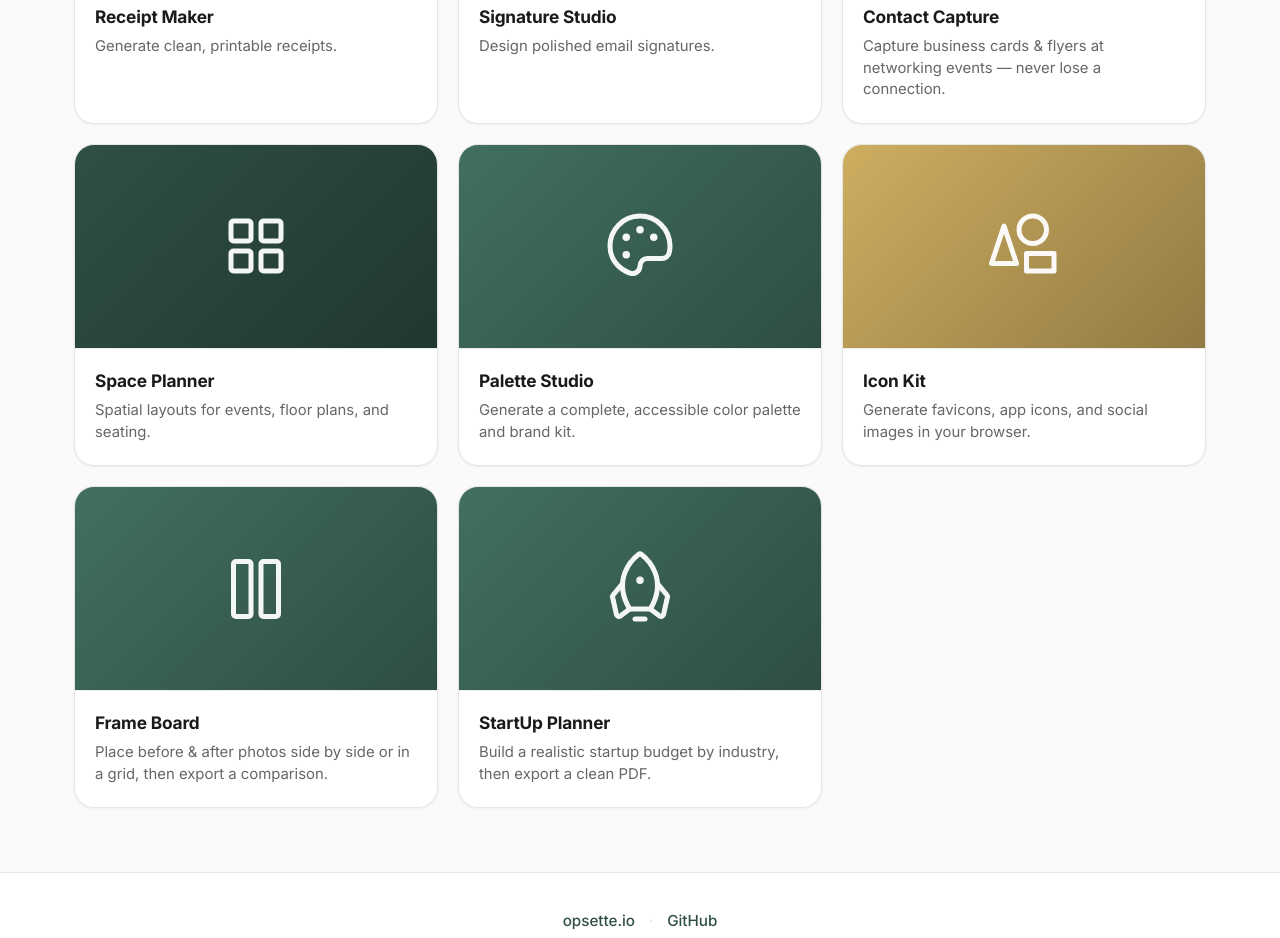
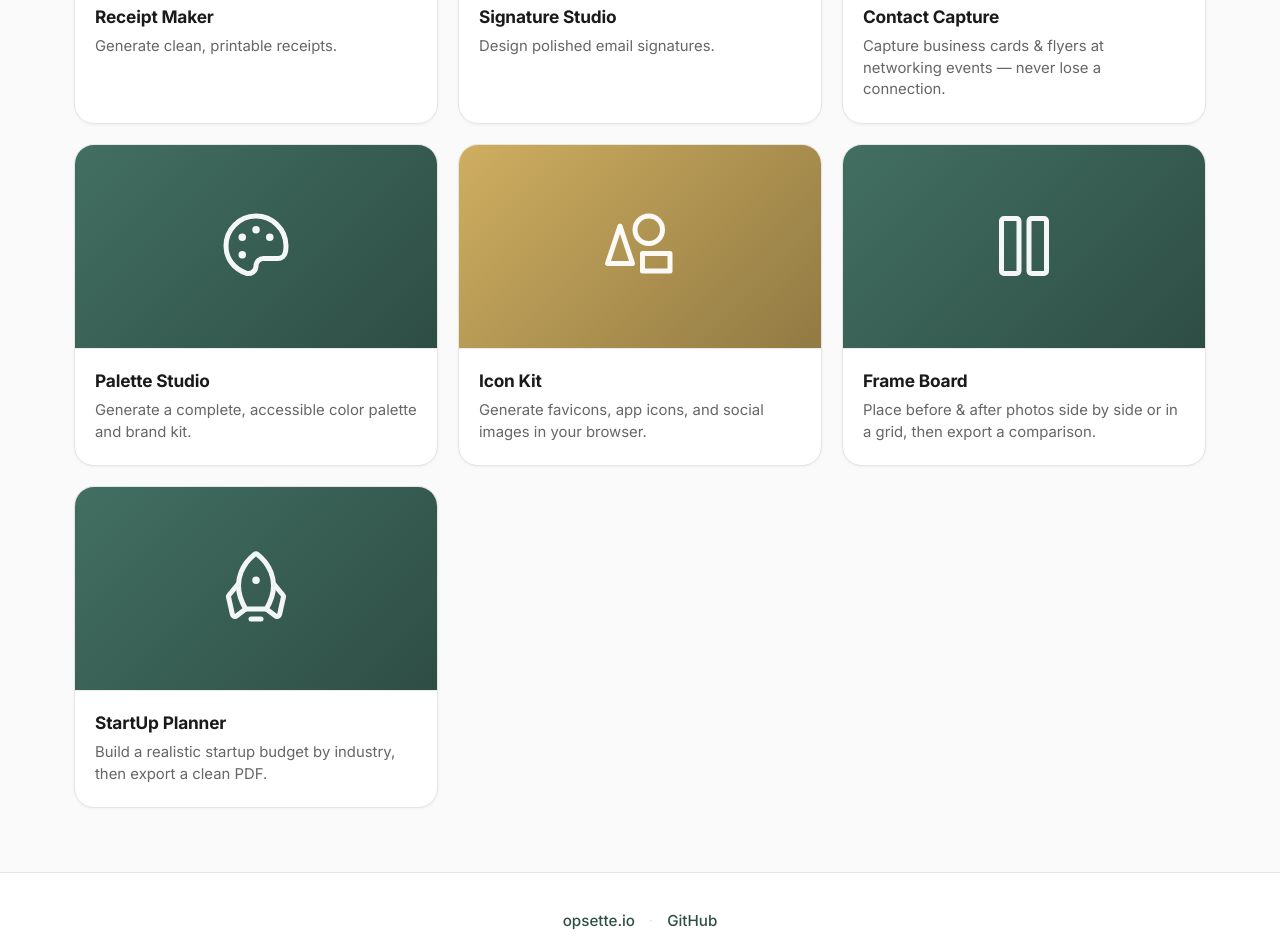
Before and after one commit to Opsette-Tools/opsette-tools.github.io, a plain HTML site: page index.html in a window 1280 px wide. Shown: the part 2029-2967 px from the top of the page. Drawn offline with Linux system fonts and the light colour scheme.

Commit message:
delete space planner

```diff
--- a/index.html
+++ b/index.html
@@ -191,15 +191,6 @@
           </div>
         </a>
 
-        <a class="card" href="https://tools.opsette.io/space-planner/" data-category="productivity" style="--card-accent:#2f4f46;">
-          <div class="card-media">
-            <img src="images/space-planner-icon.svg" alt="" loading="lazy" class="card-icon" />
-          </div>
-          <div class="card-body">
-            <h2 class="card-title">Space Planner</h2>
-            <p class="card-desc">Spatial layouts for events, floor plans, and seating.</p>
-          </div>
-        </a>
 
         <a class="card" href="https://tools.opsette.io/palette-studio/" data-category="productivity" style="--card-accent:#426f62;">
           <div class="card-media">
```
Also changed, not shown: images/space-planner-icon.svg (deleted), 1 other file.
